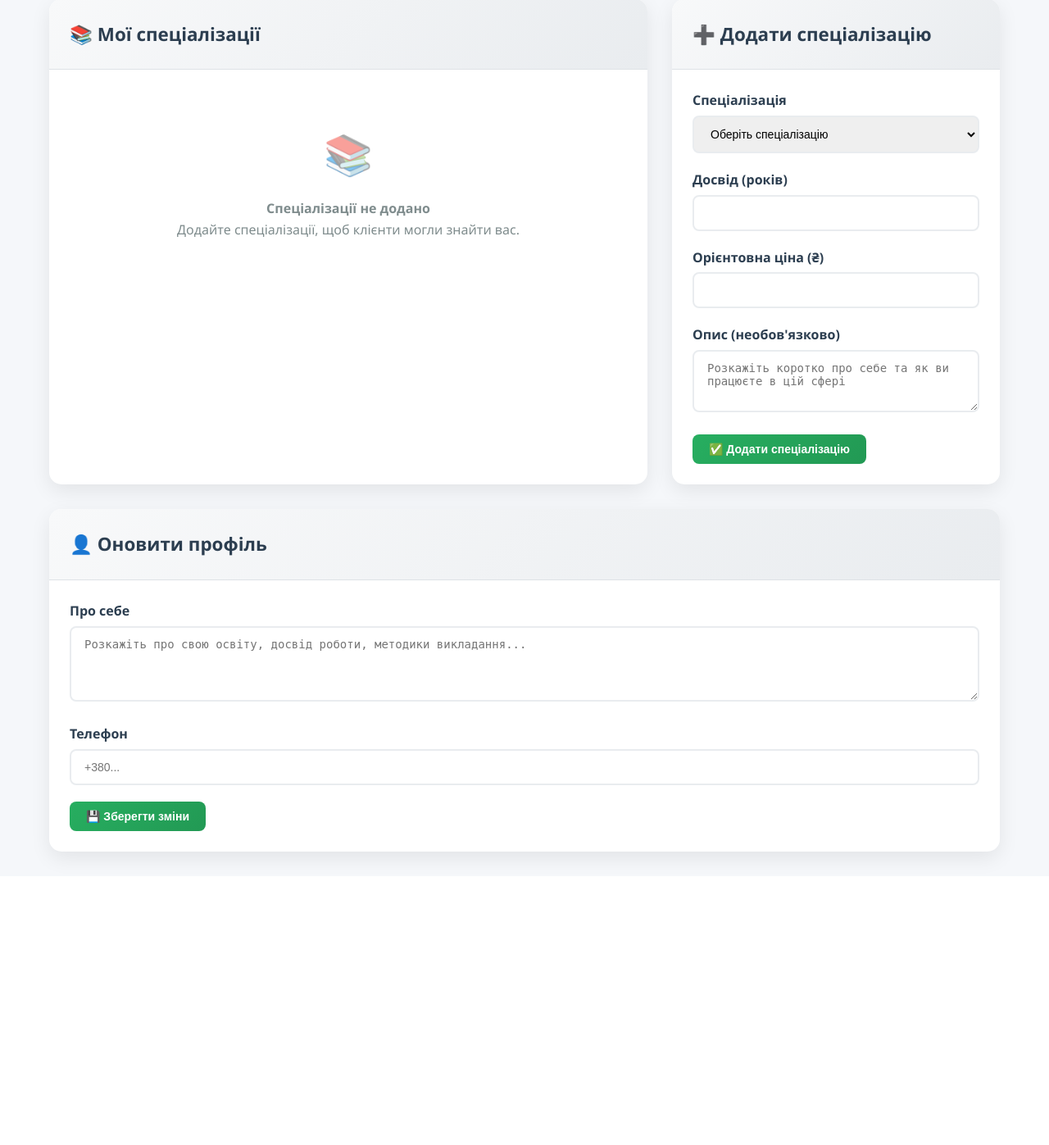
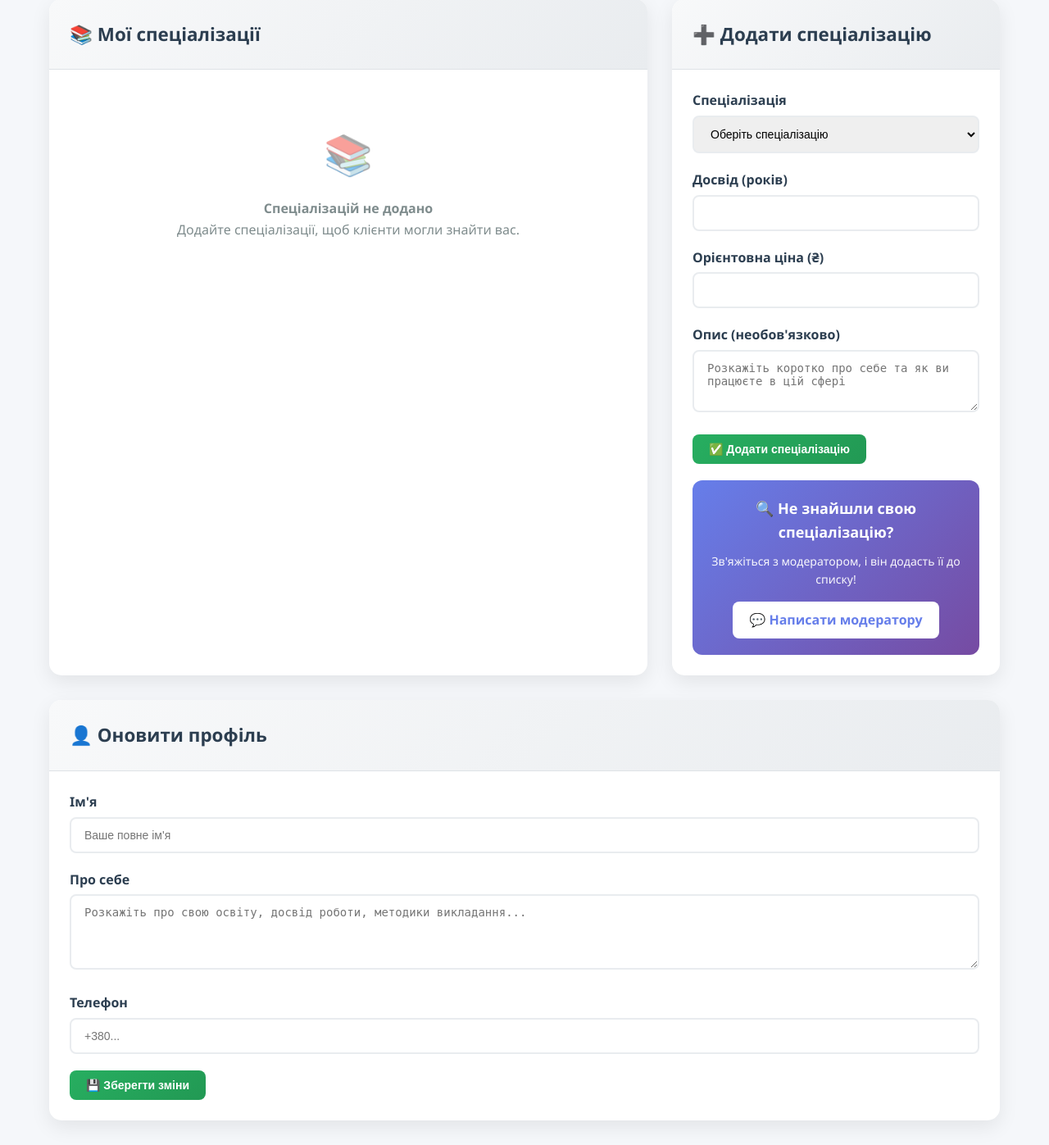
Before and after one commit to dan436366/freelancer_platform, a PHP site: page /tutor_specializations.php in a window 1280 px wide. Shown: the part 312-1709 px from the top of the page at 82% size. Before the commit the page ends 1371 px from the top, so only its background shows below. Run offline with PHP 8.4, Linux system fonts and the light colour scheme; the visitor is signed in with stand-in values (Sample User, id 1); data that the repository does not hold is empty.

Commit message:
some work with profile and specialization

```diff
--- a/freelancer_platform/chat.php
+++ b/freelancer_platform/chat.php
@@ -102,7 +102,7 @@ function getFirstLetter($name) {
             Клієнт: <?= htmlspecialchars($chat_info['student_name']) ?> |
             Фрілансер: <?= htmlspecialchars($chat_info['tutor_name']) ?>
         </div>
-        <a href="submit_complaint.php?request_id=<?= $request_id ?>" class="btn btn-danger">
+        <a href="submit_complaint.php?request_id=<?= $request_id ?>" class="btn btn-danger" style="border-radius: 20px; padding: 10px; background: red; text-decoration: none; color: yellow; font-weight: 500; font-family: 'Segoe UI', Tahoma, Geneva, Verdana, sans-serif; float:left; margin-top: 10px;">
             ⚠️ Поскаржитись
         </a>
     </div>
--- a/freelancer_platform/css/chat_style.css
+++ b/freelancer_platform/css/chat_style.css
@@ -95,6 +95,12 @@ body {
     border-radius: 18px;
     box-shadow: 0 2px 5px rgba(0,0,0,0.1);
     position: relative;
+}
+
+.btn .btn-danger{
+    border-radius: 20px;
+    padding: 5px;
+    background: #007bff;
 }
 
 .message.own .message-content {
--- a/freelancer_platform/moderator_chat_user.php
+++ b/freelancer_platform/moderator_chat_user.php
@@ -350,7 +350,7 @@ $stmt->execute();
                 <h2><?= htmlspecialchars($user['name']) ?></h2>
                 <div class="user-header-meta">
                     <?= htmlspecialchars($user['email']) ?> |
-                    <?= $user['role'] === 'student' ? '🎓 Студент' : '👨‍🏫 Репетитор' ?>
+                    <?= $user['role'] === 'student' ? '🧑 Клієнт' : '👨‍💻 Фрілансер' ?>
                     <?php if ($user['blocked']): ?>
                         | <span class="blocked-indicator">🚫 ЗАБЛОКОВАНИЙ</span>
                     <?php endif; ?>
--- a/freelancer_platform/moderator_inbox.php
+++ b/freelancer_platform/moderator_inbox.php
@@ -332,7 +332,7 @@ $stats = $stmt->get_result()->fetch_assoc();
                             <div class="user-meta">
                                 <?= htmlspecialchars($user['email']) ?> |
                                 ID: <?= $user['id'] ?> |
-                                <?= $user['role'] === 'student' ? '🎓 Студент' : '👨‍🏫 Репетитор' ?>
+                                <?= $user['role'] === 'student' ? '🧑 Клієнт' : '👨‍💻 Фрілансер' ?>
                             </div>
                         </div>
 
--- a/freelancer_platform/tutor_specializations.php
+++ b/freelancer_platform/tutor_specializations.php
@@ -9,7 +9,7 @@ if (!isset($_SESSION['user_id']) || $_SESSION['role'] !== 'tutor') {
 
 $tutor_id = $_SESSION['user_id'];
 
-// Обробка додавання/оновлення спеціалізації
+// Обробка додавання/оновлення спеціалізацій
 if ($_SERVER['REQUEST_METHOD'] === 'POST') {
     if (isset($_POST['action'])) {
         switch ($_POST['action']) {
@@ -42,16 +42,23 @@ if ($_SERVER['REQUEST_METHOD'] === 'POST') {
                 break;
 
             case 'update_profile':
+                $name = trim($_POST['name']);
                 $bio = $_POST['bio'];
                 $phone = $_POST['phone'];
 
-                $stmt = $conn->prepare("UPDATE users SET bio = ?, phone = ? WHERE id = ?");
-                $stmt->bind_param("ssi", $bio, $phone, $tutor_id);
+                // Перевірка чи ім'я не пусте
+                if (empty($name)) {
+                    $_SESSION['error_message'] = 'Ім\'я не може бути порожнім!';
+                } else {
+                    $stmt = $conn->prepare("UPDATE users SET name = ?, bio = ?, phone = ? WHERE id = ?");
+                    $stmt->bind_param("sssi", $name, $bio, $phone, $tutor_id);
 
-                if ($stmt->execute()) {
-                    $_SESSION['success_message'] = 'Профіль оновлено!';
-                } else {
-                    $_SESSION['error_message'] = 'Помилка при оновленні профілю.';
+                    if ($stmt->execute()) {
+                        $_SESSION['user_name'] = $name; // Оновлюємо ім'я в сесії
+                        $_SESSION['success_message'] = 'Профіль оновлено!';
+                    } else {
+                        $_SESSION['error_message'] = 'Помилка при оновленні профілю.';
+                    }
                 }
                 break;
         }
@@ -90,6 +97,45 @@ $tutor_info = $tutor_info_stmt->get_result()->fetch_assoc();
     <meta name="viewport" content="width=device-width, initial-scale=1.0">
     <title>Мої спеціалізації</title>
     <link rel="stylesheet" href="css/tutor_specializations_style.css">
+    <style>
+        .contact-moderator-card {
+            background: linear-gradient(135deg, #667eea 0%, #764ba2 100%);
+            border-radius: 12px;
+            padding: 20px;
+            color: white;
+            text-align: center;
+            margin-top: 20px;
+        }
+
+        .contact-moderator-card h4 {
+            margin: 0 0 10px 0;
+            font-size: 18px;
+        }
+
+        .contact-moderator-card p {
+            margin: 0 0 15px 0;
+            opacity: 0.95;
+            font-size: 14px;
+        }
+
+        .btn-contact-moderator {
+            background: white;
+            color: #667eea;
+            padding: 10px 20px;
+            border: none;
+            border-radius: 8px;
+            font-weight: bold;
+            cursor: pointer;
+            text-decoration: none;
+            display: inline-block;
+            transition: all 0.3s;
+        }
+
+        .btn-contact-moderator:hover {
+            transform: translateY(-2px);
+            box-shadow: 0 5px 15px rgba(0,0,0,0.2);
+        }
+    </style>
 </head>
 <body>
     <div class="header">
@@ -190,7 +236,7 @@ $tutor_info = $tutor_info_stmt->get_result()->fetch_assoc();
                     <?php else: ?>
                         <div class="empty-state">
                             <div class="empty-icon">📚</div>
-                            <h4>Спеціалізації не додано</h4>
+                            <h4>Спеціалізацій не додано</h4>
                             <p>Додайте спеціалізації, щоб клієнти могли знайти вас.</p>
                         </div>
                     <?php endif; ?>
@@ -235,6 +281,15 @@ $tutor_info = $tutor_info_stmt->get_result()->fetch_assoc();
                             ✅ Додати спеціалізацію
                         </button>
                     </form>
+
+                    <!-- Блок звʼязку з модератором -->
+                    <div class="contact-moderator-card">
+                        <h4>🔍 Не знайшли свою спеціалізацію?</h4>
+                        <p>Зв'яжіться з модератором, і він додасть її до списку!</p>
+                        <a href="contact_moderator.php" class="btn-contact-moderator">
+                            💬 Написати модератору
+                        </a>
+                    </div>
                 </div>
             </div>
         </div>
@@ -247,6 +302,11 @@ $tutor_info = $tutor_info_stmt->get_result()->fetch_assoc();
             <div class="section-content">
                 <form method="post">
                     <input type="hidden" name="action" value="update_profile">
+
+                    <div class="form-group">
+                        <label class="form-label">Ім'я</label>
+                        <input type="text" name="name" class="form-control" placeholder="Ваше повне ім'я" value="<?= htmlspecialchars($tutor_info['name']) ?>" required>
+                    </div>
 
                     <div class="form-group">
                         <label class="form-label">Про себе</label>
```
